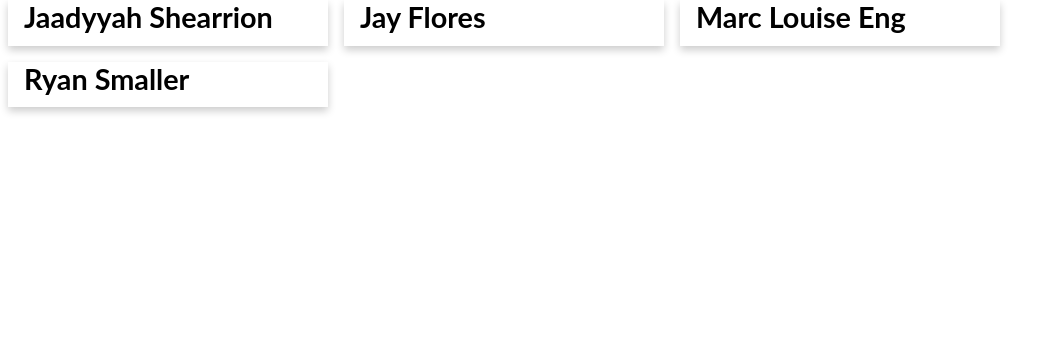
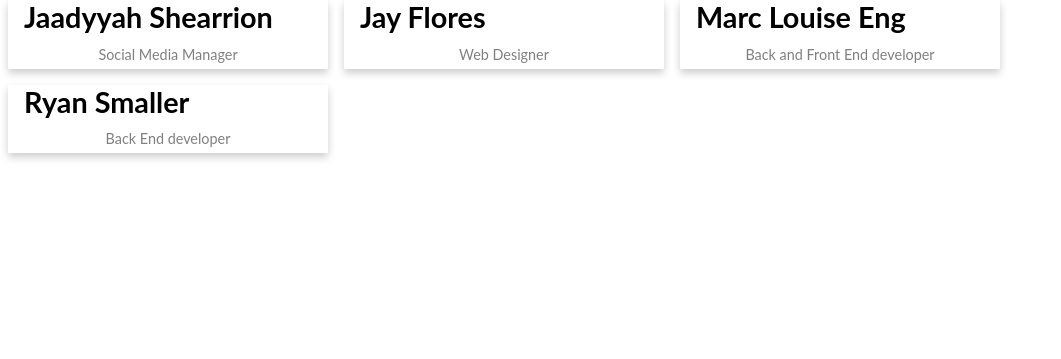
Before and after one commit to jaadyyah/Uplift-Capstone, a Flask app: page /about_us in a window 1280 px wide. Shown: the part 91-450 px from the top of the page, without its empty margins (0-1061 px from the left). Run offline with Flask 3, Linux system fonts and the light colour scheme.

Commit message:
added roles onto about us

```diff
--- a/templates/about_us.html
+++ b/templates/about_us.html
@@ -25,7 +25,7 @@
                     <div class="card">
                         <div class="container">
                             <h2>Jaadyyah Shearrion</h2>
-                            <!-- this is for us to define our roles <p class="title">></p>-->
+                            <p class="title"> Social Media Manager</p>
                         </div>
                     </div>
                 </div>
@@ -34,7 +34,7 @@
                     <div class="card">
                         <div class="container">
                             <h2>Jay Flores</h2>
-                            <!-- this is for us to define our roles <p class="title">></p>-->
+                            <p class="title">Web Designer</p>
                         </div>
                     </div>
                 </div>
@@ -43,7 +43,7 @@
                     <div class="card">
                         <div class="container">
                             <h2>Marc Louise Eng</h2>
-                            <!-- this is for us to define our roles <p class="title">></p>-->
+                            <p class="title">Back and Front End developer</p>
                         </div>
                     </div>
                 </div>
@@ -52,7 +52,7 @@
                     <div class="card">
                         <div class="container">
                             <h2>Ryan Smaller</h2>
-                            <!-- this is for us to define our roles <p class="title">></p>-->
+                            <p class="title">Back End developer</p>
                         </div>
                     </div>
                 </div>
```
